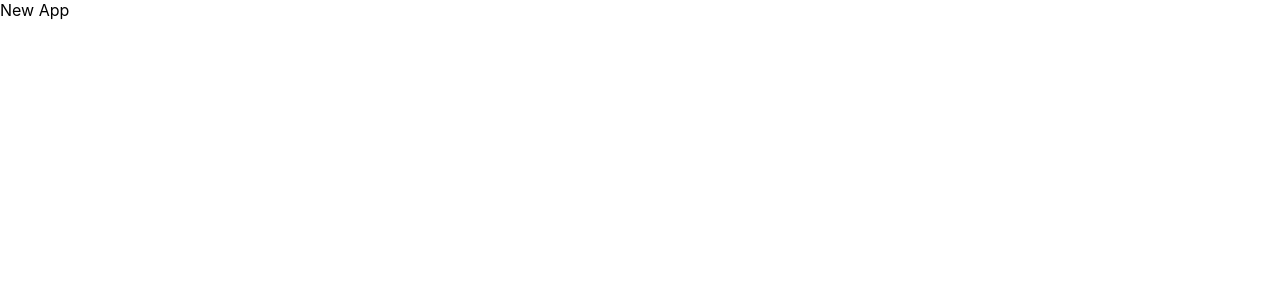
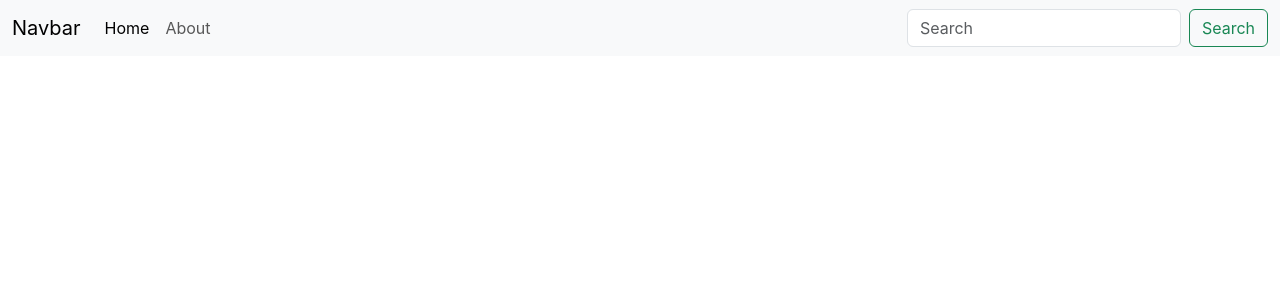
Before and after one commit to nishchyapratapsingh/Paste-It-Cloud, a React (Create React App) app in the folder Frontend/: page / in a window 1280 px wide. Shown: the top 300 px of the page. Built offline with nearby package versions, Linux system fonts and the light colour scheme.

Commit message:
Add Bootstrap integration and create Navbar, Home, and About components

```diff
--- a/Frontend/public/index.html
+++ b/Frontend/public/index.html
@@ -10,34 +10,16 @@
       content="Web site created using create-react-app"
     />
     <link rel="apple-touch-icon" href="%PUBLIC_URL%/logo192.png" />
-    <!--
-      manifest.json provides metadata used when your web app is installed on a
-      user's mobile device or desktop. See https://developers.google.com/web/fundamentals/web-app-manifest/
-    -->
+
     <link rel="manifest" href="%PUBLIC_URL%/manifest.json" />
-    <!--
-      Notice the use of %PUBLIC_URL% in the tags above.
-      It will be replaced with the URL of the `public` folder during the build.
-      Only files inside the `public` folder can be referenced from the HTML.
+    <link href="https://cdn.jsdelivr.net/npm/bootstrap@5.3.7/dist/css/bootstrap.min.css" rel="stylesheet" integrity="sha384-LN+7fdVzj6u52u30Kp6M/trliBMCMKTyK833zpbD+pXdCLuTusPj697FH4R/5mcr" crossorigin="anonymous">
 
-      Unlike "/favicon.ico" or "favicon.ico", "%PUBLIC_URL%/favicon.ico" will
-      work correctly both with client-side routing and a non-root public URL.
-      Learn how to configure a non-root public URL by running `npm run build`.
-    -->
-    <title>React App</title>
+    <title>Paste It Cloud - Organise your thoughts</title>
   </head>
   <body>
+    <script src="https://cdn.jsdelivr.net/npm/bootstrap@5.3.7/dist/js/bootstrap.bundle.min.js" integrity="sha384-ndDqU0Gzau9qJ1lfW4pNLlhNTkCfHzAVBReH9diLvGRem5+R9g2FzA8ZGN954O5Q" crossorigin="anonymous"></script>
     <noscript>You need to enable JavaScript to run this app.</noscript>
     <div id="root"></div>
-    <!--
-      This HTML file is a template.
-      If you open it directly in the browser, you will see an empty page.
 
-      You can add webfonts, meta tags, or analytics to this file.
-      The build step will place the bundled scripts into the <body> tag.
-
-      To begin the development, run `npm start` or `yarn start`.
-      To create a production bundle, use `npm run build` or `yarn build`.
-    -->
   </body>
 </html>
--- a/Frontend/src/App.js
+++ b/Frontend/src/App.js
@@ -1,8 +1,23 @@
 import "./App.css";
+import {
+    BrowserRouter as Router,
+    Routes, Route
+} from "react-router-dom";
+import Navbar from "./components/Navbar";
+import Home from "./components/Home";
+import About from "./components/About";
 
 function App() {
   return (
-    <div className="container">New App</div>
+    <Router>
+      <Navbar />
+      <div className="container">
+        <Routes>
+          {/* <Route exact path="/" element={<Home />} />
+          <Route exact path="/about" element={<About />} /> */}
+        </Routes>
+      </div>
+    </Router>
   );
 }
 
--- /dev/null
+++ b/Frontend/src/components/Navbar.js
@@ -0,0 +1,52 @@
+import React from "react";
+import { Link } from "react-router-dom";
+
+export default function Navbar() {
+  return (
+    <nav className="navbar navbar-expand-lg bg-body-tertiary">
+      <div className="container-fluid">
+        <a className="navbar-brand" href="/">
+          Navbar
+        </a>
+        <button
+          className="navbar-toggler"
+          type="button"
+          data-bs-toggle="collapse"
+          data-bs-target="#navbarSupportedContent"
+          aria-controls="navbarSupportedContent"
+          aria-expanded="false"
+          aria-label="Toggle navigation"
+        >
+          <span className="navbar-toggler-icon"></span>
+        </button>
+        <div className="collapse navbar-collapse" id="navbarSupportedContent">
+          <ul className="navbar-nav me-auto mb-2 mb-lg-0">
+            <li className="nav-item">
+              <Link className="nav-link active" aria-current="page" to="/Home">
+                Home
+              </Link>
+            </li>
+            <li className="nav-item">
+              <Link className="nav-link" to="/About">
+                About
+              </Link>
+            </li>
+
+
+          </ul>
+          <form className="d-flex" role="search">
+            <input
+              className="form-control me-2"
+              type="search"
+              placeholder="Search"
+              aria-label="Search"
+            />
+            <button className="btn btn-outline-success" type="submit">
+              Search
+            </button>
+          </form>
+        </div>
+      </div>
+    </nav>
+  );
+}
```
Also changed, not shown: Frontend/src/components/About.js (added), Frontend/src/components/Home.js (added).
